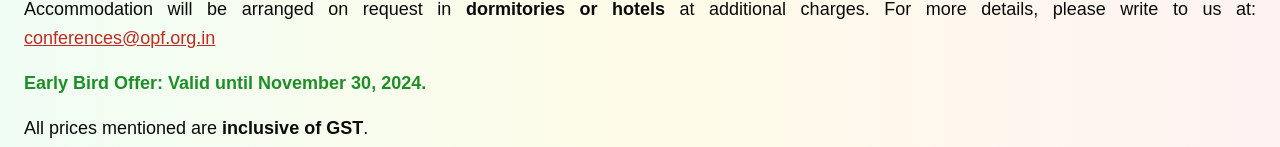
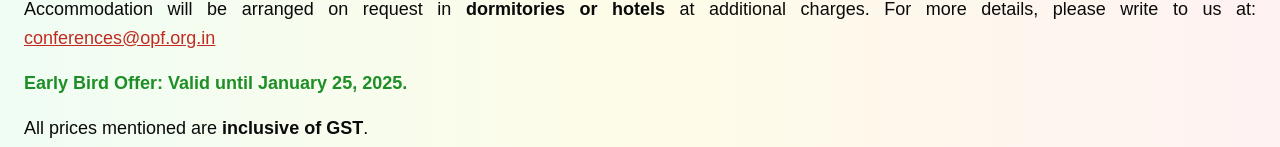
Before and after one commit to ravindrasirvi609/pharmanest, a Next.js app: page /registration in a window 1280 px wide. Shown: the part 805-952 px from the top of the page. Built offline with nearby package versions, Linux system fonts and the light colour scheme; no server answers.

Commit message:
Update submission deadline in AbstractFormPage

```diff
--- a/src/app/registration/page.tsx
+++ b/src/app/registration/page.tsx
@@ -105,7 +105,7 @@ const Registration = () => {
             style={{ color: "#1e8f26" }}
           >
             <strong>Early Bird Offer:</strong> Valid until{" "}
-            <strong>November 30, 2024</strong>.
+            <strong>January 25, 2025</strong>.
           </p>
           <p className="text-lg leading-relaxed text-justify mb-4">
             All prices mentioned are <strong>inclusive of GST</strong>.
```
